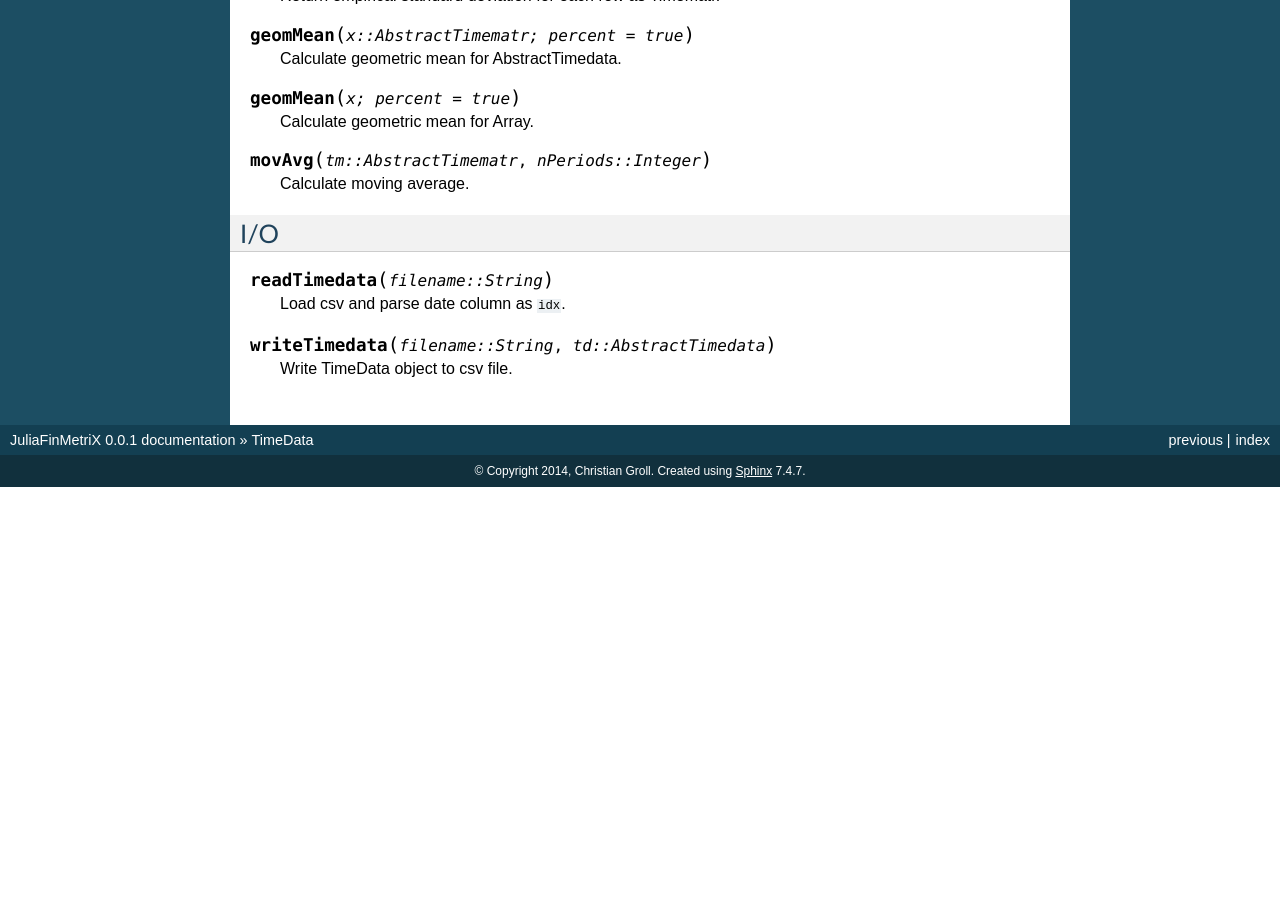
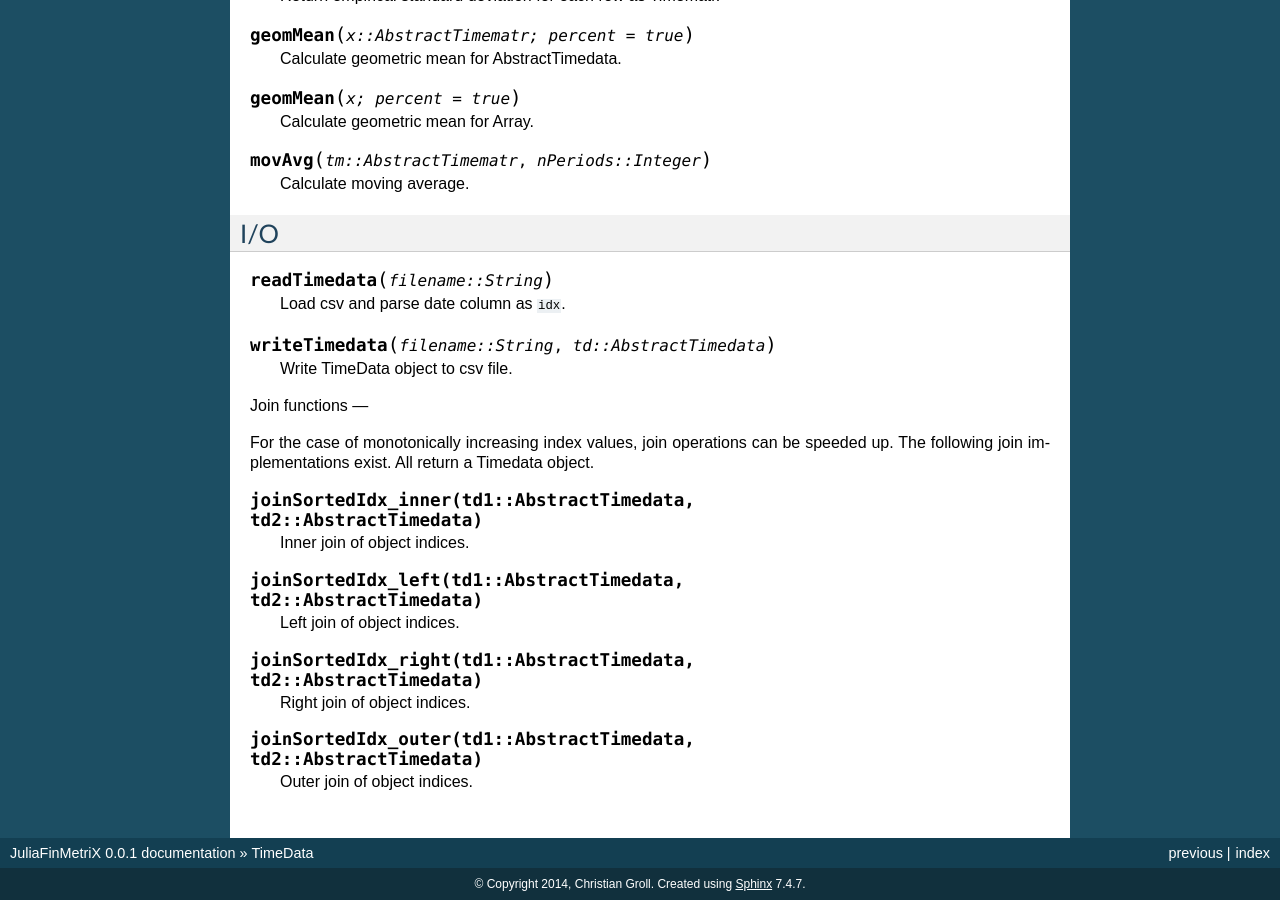
Before and after one commit to JuliaFinMetriX/JuliaFinMetriX.github.io, a Sphinx documentation site: the page built from docs/timeData.rst, in a window 1280 px wide and 900 px high, scrolled down 1958 px. Built offline with Sphinx 7.4.7, drawn with Linux system fonts in a browser that asks for light colours; before the commit the page ends 2445 px from its top, so only the background shows below that.

Commit message:
join functions added to documentation

```diff
--- a/docs/timeData.rst
+++ b/docs/timeData.rst
@@ -147,3 +147,30 @@ I/O
 .. function:: writeTimedata(filename::String, td::AbstractTimedata)
 
    Write TimeData object to csv file.
+
+Join functions
+---
+
+For the case of monotonically increasing index values, join operations
+can be speeded up. The following join implementations exist. All
+return a Timedata object.
+
+.. function:: joinSortedIdx_inner(td1::AbstractTimedata,
+              td2::AbstractTimedata)
+
+   Inner join of object indices.
+
+.. function:: joinSortedIdx_left(td1::AbstractTimedata,
+              td2::AbstractTimedata)
+
+   Left join of object indices.
+
+.. function:: joinSortedIdx_right(td1::AbstractTimedata,
+              td2::AbstractTimedata)
+
+   Right join of object indices.
+
+.. function:: joinSortedIdx_outer(td1::AbstractTimedata,
+              td2::AbstractTimedata)
+
+   Outer join of object indices.
```
